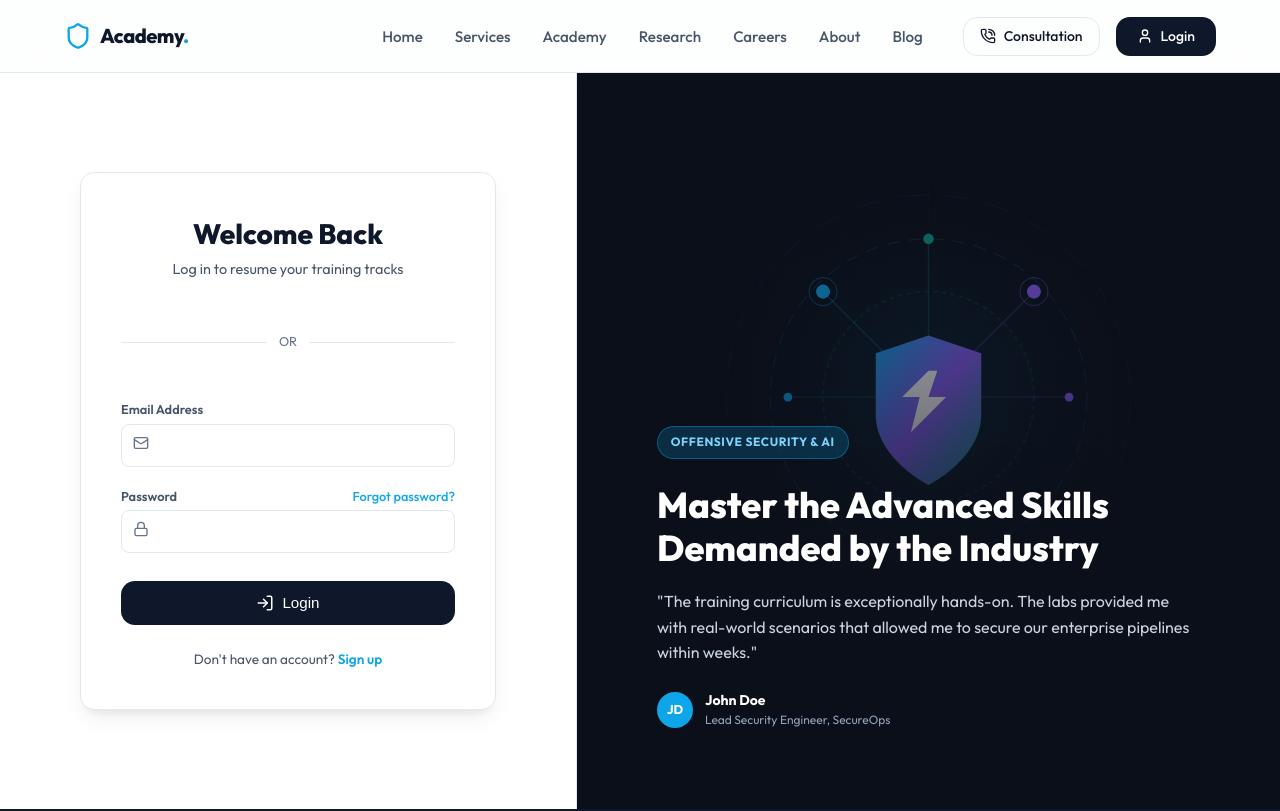
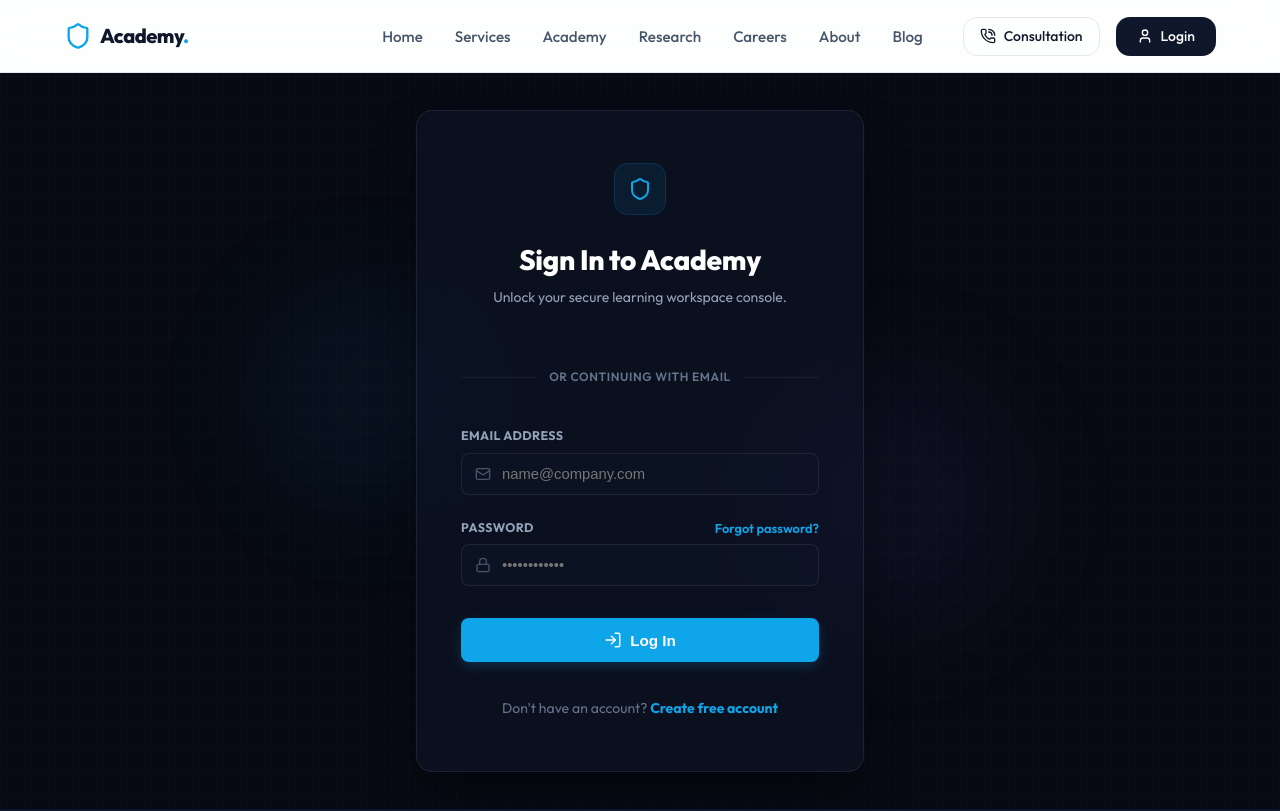
Before and after one commit to mrshibly/Academy, a Next.js app in the folder frontend/: page /login in a window 1280 px wide. Shown: the top 811 px of the page. Built offline with nearby package versions, Linux system fonts and the light colour scheme.

Commit message:
style: redesign login page with cinematic centered glassmorphic console card

```diff
--- a/frontend/src/app/login/page.tsx
+++ b/frontend/src/app/login/page.tsx
@@ -4,7 +4,7 @@ import { useState, useEffect } from "react";
 import Link from "next/link";
 import { useRouter } from "next/navigation";
 import { useAuth } from "@/context/AuthContext";
-import { Mail, Lock, LogIn, AlertCircle } from "lucide-react";
+import { Mail, Lock, LogIn, AlertCircle, Shield } from "lucide-react";
 
 export default function LoginPage() {
   const router = useRouter();
@@ -31,7 +31,6 @@ export default function LoginPage() {
 
       const data = await res.json();
 
-      // Fetch user profile info
       const meResponse = await fetch("/api/v1/users/me", {
         headers: { "Authorization": `Bearer ${data.access_token}` },
       });
@@ -43,7 +42,6 @@ export default function LoginPage() {
       const profile = await meResponse.json();
       login(data.access_token, profile);
 
-      // Redirect based on user role
       if (profile.roles.includes("admin")) {
         router.push("/dashboard/admin");
       } else if (profile.roles.includes("instructor")) {
@@ -61,7 +59,6 @@ export default function LoginPage() {
   };
 
   useEffect(() => {
-    // Load Google GSI client library dynamically
     const script = document.createElement("script");
     script.src = "https://accounts.google.com/gsi/client";
     script.async = true;
@@ -71,13 +68,12 @@ export default function LoginPage() {
     script.onload = () => {
       if ((window as any).google) {
         (window as any).google.accounts.id.initialize({
-          // Client ID can be configured; using placeholder, backend validates token signatures
           client_id: "1077790098218-or3jf6egdbmin5u10o6v0m1vnqsi6n9o.apps.googleusercontent.com",
           callback: handleGoogleLoginCallback,
         });
         (window as any).google.accounts.id.renderButton(
           document.getElementById("google-signin-btn"),
-          { theme: "outline", size: "large", width: 350 }
+          { theme: "outline", size: "large", width: 340 }
         );
       }
     };
@@ -89,7 +85,6 @@ export default function LoginPage() {
     setLoading(true);
 
     try {
-      // Direct integration call to FastAPI backend router
       const response = await fetch("/api/v1/auth/login", {
         method: "POST",
         headers: { "Content-Type": "application/json" },
@@ -103,7 +98,6 @@ export default function LoginPage() {
 
       const data = await response.json();
 
-      // Fetch user profile info
       const meResponse = await fetch("/api/v1/users/me", {
         headers: { "Authorization": `Bearer ${data.access_token}` },
       });
@@ -115,7 +109,6 @@ export default function LoginPage() {
       const profile = await meResponse.json();
       login(data.access_token, profile);
 
-      // Redirect based on user role
       if (profile.roles.includes("admin")) {
         router.push("/dashboard/admin");
       } else if (profile.roles.includes("instructor")) {
@@ -133,135 +126,251 @@ export default function LoginPage() {
   };
 
   return (
-    <div style={{ minHeight: "92vh", display: "flex", width: "100%", background: "var(--bg-primary)" }}>
-      {/* Left Column - Form */}
-      <div style={{ flex: "1 1 45%", display: "flex", flexDirection: "column", justifyContent: "center", alignItems: "center", padding: "3rem 2rem", zIndex: 10 }}>
-        <div className="glass-panel" style={{ width: "100%", maxWidth: "26rem", padding: "2.5rem", border: "1px solid var(--border-color)", borderRadius: "var(--radius-md)", background: "var(--card-bg)" }}>
-          <div style={{ textAlign: "center", marginBottom: "2rem" }}>
-            <h1 style={{ fontSize: "1.75rem", fontWeight: 800, color: "var(--text-primary)" }}>Welcome Back</h1>
-            <p style={{ color: "var(--text-secondary)", fontSize: "0.9rem", marginTop: "0.25rem" }}>
-              Log in to resume your training tracks
+    <div style={{
+      minHeight: "92vh",
+      display: "flex",
+      alignItems: "center",
+      justifyContent: "center",
+      position: "relative",
+      backgroundColor: "#070a13",
+      padding: "2rem 1.5rem",
+      overflow: "hidden"
+    }}>
+      {/* Background decoration with blurred neon orbs */}
+      <div style={{
+        position: "absolute",
+        top: "20%",
+        left: "15%",
+        width: "350px",
+        height: "350px",
+        borderRadius: "50%",
+        background: "radial-gradient(circle, rgba(14, 165, 233, 0.08) 0%, transparent 70%)",
+        filter: "blur(40px)",
+        pointerEvents: "none",
+        zIndex: 0
+      }}></div>
+
+      <div style={{
+        position: "absolute",
+        bottom: "15%",
+        right: "15%",
+        width: "400px",
+        height: "400px",
+        borderRadius: "50%",
+        background: "radial-gradient(circle, rgba(139, 92, 246, 0.08) 0%, transparent 70%)",
+        filter: "blur(40px)",
+        pointerEvents: "none",
+        zIndex: 0
+      }}></div>
+
+      {/* Cyber Grid Vector overlay */}
+      <div style={{
+        position: "absolute",
+        inset: 0,
+        backgroundImage: "linear-gradient(rgba(255, 255, 255, 0.012) 1px, transparent 1px), linear-gradient(90deg, rgba(255, 255, 255, 0.012) 1px, transparent 1px)",
+        backgroundSize: "24px 24px",
+        pointerEvents: "none",
+        zIndex: 0
+      }}></div>
+
+      {/* Main Glassmorphic Login Console Card */}
+      <div style={{
+        background: "rgba(15, 23, 42, 0.55)",
+        backdropFilter: "blur(20px)",
+        border: "1px solid rgba(255, 255, 255, 0.08)",
+        borderRadius: "16px",
+        padding: "3.25rem 2.75rem",
+        width: "100%",
+        maxWidth: "28rem",
+        boxShadow: "0 25px 50px -12px rgba(0, 0, 0, 0.5), 0 0 40px rgba(14, 165, 233, 0.02)",
+        position: "relative",
+        zIndex: 10
+      }}>
+
+        {/* Brand Shield Logo */}
+        <div style={{ display: "flex", justifyContent: "center", marginBottom: "1.5rem" }}>
+          <div style={{
+            display: "flex",
+            alignItems: "center",
+            justifyContent: "center",
+            width: "52px",
+            height: "52px",
+            borderRadius: "14px",
+            background: "rgba(14, 165, 233, 0.08)",
+            border: "1px solid rgba(14, 165, 233, 0.15)",
+            color: "var(--accent-blue)"
+          }}>
+            <Shield size={24} />
+          </div>
+        </div>
+
+        {/* Text Header */}
+        <div style={{ textAlign: "center", marginBottom: "2.25rem" }}>
+          <h1 style={{
+            fontSize: "1.75rem",
+            fontWeight: 800,
+            color: "#ffffff",
+            letterSpacing: "-0.01em"
+          }}>
+            Sign In to Academy
+          </h1>
+          <p style={{ color: "#94a3b8", fontSize: "0.875rem", marginTop: "0.4rem" }}>
+            Unlock your secure learning workspace console.
           </p>
         </div>
 
         {error && (
-            <div style={{ display: "flex", alignItems: "center", gap: "0.5rem", background: "#fef2f2", border: "1px solid #fecaca", color: "#b91c1c", padding: "0.75rem", borderRadius: "6px", fontSize: "0.85rem", marginBottom: "1.5rem" }}>
-              <AlertCircle size={16} />
+          <div style={{
+            display: "flex",
+            alignItems: "center",
+            gap: "0.5rem",
+            background: "rgba(239, 68, 68, 0.08)",
+            border: "1px solid rgba(239, 68, 68, 0.2)",
+            color: "#f87171",
+            padding: "0.8rem 1rem",
+            borderRadius: "8px",
+            fontSize: "0.85rem",
+            marginBottom: "1.75rem"
+          }}>
+            <AlertCircle size={16} style={{ flexShrink: 0 }} />
             <span>{error}</span>
           </div>
         )}
 
-          {/* Google Sign-in Button */}
-          <div style={{ display: "flex", flexDirection: "column", alignItems: "center", marginBottom: "1.5rem" }}>
+        {/* Google OAuth Authentication */}
+        <div style={{ display: "flex", flexDirection: "column", alignItems: "center", marginBottom: "1.75rem" }}>
           <div id="google-signin-btn" style={{ width: "100%", display: "flex", justifyContent: "center" }}></div>
-            <div style={{ display: "flex", alignItems: "center", width: "100%", margin: "1.25rem 0", color: "var(--text-muted)", fontSize: "0.8rem" }}>
-              <hr style={{ flex: 1, border: "0", borderTop: "1px solid var(--border-color)" }} />
-              <span style={{ padding: "0 0.75rem" }}>OR</span>
-              <hr style={{ flex: 1, border: "0", borderTop: "1px solid var(--border-color)" }} />
+
+          <div style={{
+            display: "flex",
+            alignItems: "center",
+            width: "100%",
+            margin: "1.5rem 0 0.5rem 0",
+            color: "#475569",
+            fontSize: "0.75rem",
+            fontWeight: 600,
+            letterSpacing: "0.05em"
+          }}>
+            <hr style={{ flex: 1, border: "0", borderTop: "1px solid rgba(255,255,255,0.06)" }} />
+            <span style={{ padding: "0 0.75rem", color: "#64748b" }}>OR CONTINUING WITH EMAIL</span>
+            <hr style={{ flex: 1, border: "0", borderTop: "1px solid rgba(255,255,255,0.06)" }} />
           </div>
         </div>
 
-          <form onSubmit={handleLogin} style={{ display: "flex", flexDirection: "column", gap: "1.25rem" }}>
+        {/* Direct Email/Password Inputs Form */}
+        <form onSubmit={handleLogin} style={{ display: "flex", flexDirection: "column", gap: "1.5rem" }}>
           <div>
-              <label style={{ fontSize: "0.8rem", fontWeight: 600, color: "var(--text-secondary)" }}>Email Address</label>
-              <div style={{ position: "relative" }}>
-                <Mail size={16} style={{ position: "absolute", left: "0.75rem", top: "50%", transform: "translateY(-50%)", color: "var(--text-muted)" }} />
-                <input required type="email" value={email} onChange={(e) => setEmail(e.target.value)} className="input-field" style={{ paddingLeft: "2.25rem", marginTop: "0.25rem" }} />
+            <label style={{ fontSize: "0.78rem", fontWeight: 700, color: "#94a3b8", textTransform: "uppercase", letterSpacing: "0.03em" }}>Email Address</label>
+            <div style={{ position: "relative", marginTop: "0.4rem" }}>
+              <Mail size={16} style={{ position: "absolute", left: "0.85rem", top: "50%", transform: "translateY(-50%)", color: "#475569" }} />
+              <input
+                required
+                type="email"
+                placeholder="name@company.com"
+                value={email}
+                onChange={(e) => setEmail(e.target.value)}
+                style={{
+                  width: "100%",
+                  background: "rgba(15, 23, 42, 0.4)",
+                  border: "1px solid rgba(255, 255, 255, 0.08)",
+                  borderRadius: "8px",
+                  padding: "0.75rem 1rem 0.75rem 2.5rem",
+                  fontSize: "0.925rem",
+                  color: "#ffffff",
+                  outline: "none",
+                  boxSizing: "border-box"
+                }}
+                onFocus={(e) => {
+                  e.currentTarget.style.borderColor = "var(--accent-blue)";
+                  e.currentTarget.style.boxShadow = "0 0 10px rgba(14, 165, 233, 0.15)";
+                }}
+                onBlur={(e) => {
+                  e.currentTarget.style.borderColor = "rgba(255, 255, 255, 0.08)";
+                  e.currentTarget.style.boxShadow = "none";
+                }}
+              />
             </div>
           </div>
 
           <div>
             <div style={{ display: "flex", justifyContent: "space-between" }}>
-                <label style={{ fontSize: "0.8rem", fontWeight: 600, color: "var(--text-secondary)" }}>Password</label>
-                <Link href="/forgot-password" style={{ fontSize: "0.8rem", color: "var(--accent-blue)", fontWeight: 500 }}>Forgot password?</Link>
+              <label style={{ fontSize: "0.78rem", fontWeight: 700, color: "#94a3b8", textTransform: "uppercase", letterSpacing: "0.03em" }}>Password</label>
+              <Link href="/forgot-password" style={{ fontSize: "0.8rem", color: "var(--accent-blue)", fontWeight: 600, textDecoration: "none" }}>Forgot password?</Link>
             </div>
-              <div style={{ position: "relative" }}>
-                <Lock size={16} style={{ position: "absolute", left: "0.75rem", top: "50%", transform: "translateY(-50%)", color: "var(--text-muted)" }} />
-                <input required type="password" value={password} onChange={(e) => setPassword(e.target.value)} className="input-field" style={{ paddingLeft: "2.25rem", marginTop: "0.25rem" }} />
+            <div style={{ position: "relative", marginTop: "0.4rem" }}>
+              <Lock size={16} style={{ position: "absolute", left: "0.85rem", top: "50%", transform: "translateY(-50%)", color: "#475569" }} />
+              <input
+                required
+                type="password"
+                placeholder="••••••••••••"
+                value={password}
+                onChange={(e) => setPassword(e.target.value)}
+                style={{
+                  width: "100%",
+                  background: "rgba(15, 23, 42, 0.4)",
+                  border: "1px solid rgba(255, 255, 255, 0.08)",
+                  borderRadius: "8px",
+                  padding: "0.75rem 1rem 0.75rem 2.5rem",
+                  fontSize: "0.925rem",
+                  color: "#ffffff",
+                  outline: "none",
+                  boxSizing: "border-box"
+                }}
+                onFocus={(e) => {
+                  e.currentTarget.style.borderColor = "var(--accent-blue)";
+                  e.currentTarget.style.boxShadow = "0 0 10px rgba(14, 165, 233, 0.15)";
+                }}
+                onBlur={(e) => {
+                  e.currentTarget.style.borderColor = "rgba(255, 255, 255, 0.08)";
+                  e.currentTarget.style.boxShadow = "none";
+                }}
+              />
             </div>
           </div>
 
-            <button disabled={loading} type="submit" className="btn btn-primary" style={{ width: "100%", marginTop: "0.5rem" }}>
+          <button
+            disabled={loading}
+            type="submit"
+            style={{
+              background: "var(--accent-blue)",
+              color: "#ffffff",
+              padding: "0.8rem",
+              borderRadius: "8px",
+              fontSize: "0.95rem",
+              fontWeight: 700,
+              display: "flex",
+              alignItems: "center",
+              justifyContent: "center",
+              gap: "0.5rem",
+              border: "none",
+              cursor: loading ? "not-allowed" : "pointer",
+              transition: "all 0.2s ease",
+              boxShadow: "0 4px 12px rgba(14, 165, 233, 0.2)",
+              marginTop: "0.5rem"
+            }}
+            onMouseEnter={(e) => {
+              if (!loading) {
+                e.currentTarget.style.background = "#0284c7";
+                e.currentTarget.style.transform = "translateY(-1px)";
+              }
+            }}
+            onMouseLeave={(e) => {
+              if (!loading) {
+                e.currentTarget.style.background = "var(--accent-blue)";
+                e.currentTarget.style.transform = "translateY(0)";
+              }
+            }}
+          >
             <LogIn size={18} />
-              <span>{loading ? "Logging in..." : "Login"}</span>
+            <span>{loading ? "Authenticating console..." : "Log In"}</span>
           </button>
         </form>
 
-          <p style={{ textAlign: "center", marginTop: "1.5rem", fontSize: "0.85rem", color: "var(--text-secondary)" }}>
-            Don't have an account? <Link href="/register" style={{ color: "var(--accent-blue)", fontWeight: 600 }}>Sign up</Link>
+        {/* Link to Registration */}
+        <p style={{ textAlign: "center", marginTop: "2.25rem", fontSize: "0.875rem", color: "#64748b" }}>
+          Don't have an account? <Link href="/register" style={{ color: "var(--accent-blue)", fontWeight: 700, textDecoration: "none" }}>Create free account</Link>
         </p>
-        </div>
-      </div>
 
-      {/* Right Column - Visual Graphic (Hidden on mobile via css media query) */}
-      <div className="login-graphic" style={{ flex: "1 1 55%", position: "relative", overflow: "hidden", display: "flex", flexDirection: "column", justifyContent: "flex-end", padding: "5rem", borderLeft: "1px solid var(--border-color)", background: "#0b0f19" }}>
-        {/* Futuristic SVG Cyber Vector Graphic */}
-        <div style={{ position: "absolute", inset: 0, width: "100%", height: "100%", opacity: 0.85, zIndex: 0 }}>
-          <svg width="100%" height="100%" viewBox="0 0 800 800" fill="none" xmlns="http://www.w3.org/2000/svg">
-            <defs>
-              <radialGradient id="cyberGlow" cx="50%" cy="50%" r="50%" fx="50%" fy="50%">
-                <stop offset="0%" stopColor="#0eabec" stopOpacity="0.15" />
-                <stop offset="100%" stopColor="#000" stopOpacity="0" />
-              </radialGradient>
-              <linearGradient id="shieldGrad" x1="0%" y1="0%" x2="100%" y2="100%">
-                <stop offset="0%" stopColor="#0ea5e9" />
-                <stop offset="50%" stopColor="#8b5cf6" />
-                <stop offset="100%" stopColor="#0d9488" />
-              </linearGradient>
-            </defs>
-            <rect width="800" height="800" fill="#0b0f19" />
-            <circle cx="400" cy="350" r="300" fill="url(#cyberGlow)" />
-
-            {/* Grid Pattern overlay */}
-            <path d="M 0,100 L 800,100 M 0,200 L 800,200 M 0,300 L 800,300 M 0,400 L 800,400 M 0,500 L 800,500 M 0,600 L 800,600 M 0,700 L 800,700" stroke="rgba(255,255,255,0.02)" strokeWidth="1" />
-            <path d="M 100,0 L 100,800 M 200,0 L 200,800 M 300,0 L 300,800 M 400,0 L 400,800 M 500,0 L 500,800 M 600,0 L 600,800 M 700,0 L 700,800" stroke="rgba(255,255,255,0.02)" strokeWidth="1" />
-
-            {/* Rotating Orbits */}
-            <circle cx="400" cy="350" r="180" fill="none" stroke="rgba(14, 165, 233, 0.15)" strokeWidth="1.5" strokeDasharray="15, 10" />
-            <circle cx="400" cy="350" r="230" fill="none" stroke="rgba(139, 92, 246, 0.1)" strokeWidth="1" strokeDasharray="30, 20" />
-            <circle cx="400" cy="350" r="120" fill="none" stroke="rgba(13, 148, 136, 0.2)" strokeWidth="2" strokeDasharray="5, 5" />
-
-            {/* Tech Nodes & Connecting Vectors */}
-            <line x1="400" y1="350" x2="280" y2="230" stroke="rgba(14, 165, 233, 0.3)" strokeWidth="1.5" />
-            <line x1="400" y1="350" x2="520" y2="230" stroke="rgba(139, 92, 246, 0.3)" strokeWidth="1.5" />
-            <line x1="400" y1="350" x2="400" y2="170" stroke="rgba(13, 148, 136, 0.3)" strokeWidth="1.5" />
-            <line x1="400" y1="350" x2="240" y2="350" stroke="rgba(14, 165, 233, 0.2)" strokeWidth="1.5" />
-            <line x1="400" y1="350" x2="560" y2="350" stroke="rgba(139, 92, 246, 0.2)" strokeWidth="1.5" />
-
-            {/* Outer Nodes */}
-            <circle cx="280" cy="230" r="8" fill="#0ea5e9" />
-            <circle cx="280" cy="230" r="16" fill="none" stroke="#0ea5e9" strokeWidth="1" opacity="0.5" />
-            <circle cx="520" cy="230" r="8" fill="#8b5cf6" />
-            <circle cx="520" cy="230" r="16" fill="none" stroke="#8b5cf6" strokeWidth="1" opacity="0.5" />
-            <circle cx="400" cy="170" r="6" fill="#0d9488" />
-            <circle cx="240" cy="350" r="5" fill="#0ea5e9" />
-            <circle cx="560" cy="350" r="5" fill="#8b5cf6" />
-
-            {/* Core Shield Vector */}
-            <path d="M400,280 L460,300 L460,370 C460,420 400,450 400,450 C400,450 340,420 340,370 L340,300 L400,280 Z" fill="url(#shieldGrad)" />
-            {/* Innermost Core Icon */}
-            <path d="M400,320 L370,350 H390 L380,390 L420,350 H400 L410,320 Z" fill="#ffffff" />
-          </svg>
-        </div>
-        <div style={{ position: "absolute", inset: 0, background: "linear-gradient(to top, rgba(11, 15, 25, 0.98) 0%, rgba(11, 15, 25, 0.4) 60%, rgba(11, 15, 25, 0.1) 100%)", zIndex: 1 }} />
-        <div style={{ position: "relative", zIndex: 2, color: "#ffffff", maxWidth: "34rem" }}>
-          <span style={{ background: "rgba(14, 165, 233, 0.2)", border: "1px solid rgba(14, 165, 233, 0.4)", color: "#7dd3fc", padding: "0.4rem 0.8rem", borderRadius: "9999px", fontSize: "0.75rem", fontWeight: 700, textTransform: "uppercase", letterSpacing: "0.05em", display: "inline-block", marginBottom: "1.5rem" }}>
-            Offensive Security & AI
-          </span>
-          <h2 style={{ fontSize: "2.25rem", fontWeight: 800, lineHeight: 1.2, marginBottom: "1.25rem" }}>
-            Master the Advanced Skills Demanded by the Industry
-          </h2>
-          <p style={{ color: "#cbd5e1", fontSize: "1rem", lineHeight: 1.6, marginBottom: "1.5rem" }}>
-            "The training curriculum is exceptionally hands-on. The labs provided me with real-world scenarios that allowed me to secure our enterprise pipelines within weeks."
-          </p>
-          <div style={{ display: "flex", alignItems: "center", gap: "0.75rem" }}>
-            <div style={{ width: "36px", height: "36px", borderRadius: "50%", background: "#0ea5e9", display: "flex", alignItems: "center", justifyContent: "center", fontWeight: 700, fontSize: "0.8rem", color: "#ffffff" }}>JD</div>
-            <div>
-              <div style={{ fontSize: "0.875rem", fontWeight: 700 }}>John Doe</div>
-              <div style={{ fontSize: "0.75rem", color: "#94a3b8" }}>Lead Security Engineer, SecureOps</div>
-            </div>
-          </div>
-        </div>
       </div>
     </div>
   );
```
Lines whose indentation alone changed are shown as unchanged.
